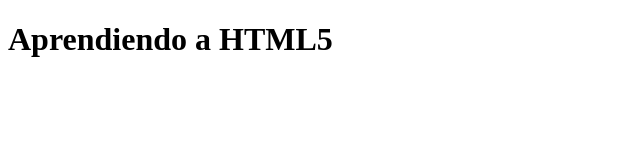
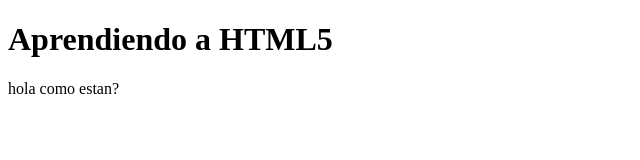
Before and after one commit to LenninIbarra/HOLAMUNDO, a plain HTML site: page index.html in a window 1280 px wide. Shown: the whole page, without its empty margins (0-640 px from the left). Drawn offline with Linux system fonts and the light colour scheme.

Commit message:
tercera mod

```diff
--- a/index.html
+++ b/index.html
@@ -9,5 +9,8 @@
     </head>
     <body>
    <h1>Aprendiendo a HTML5</h1>
+   <p>
+       hola como estan?
+   </p>
     </body>
 </html>
```
